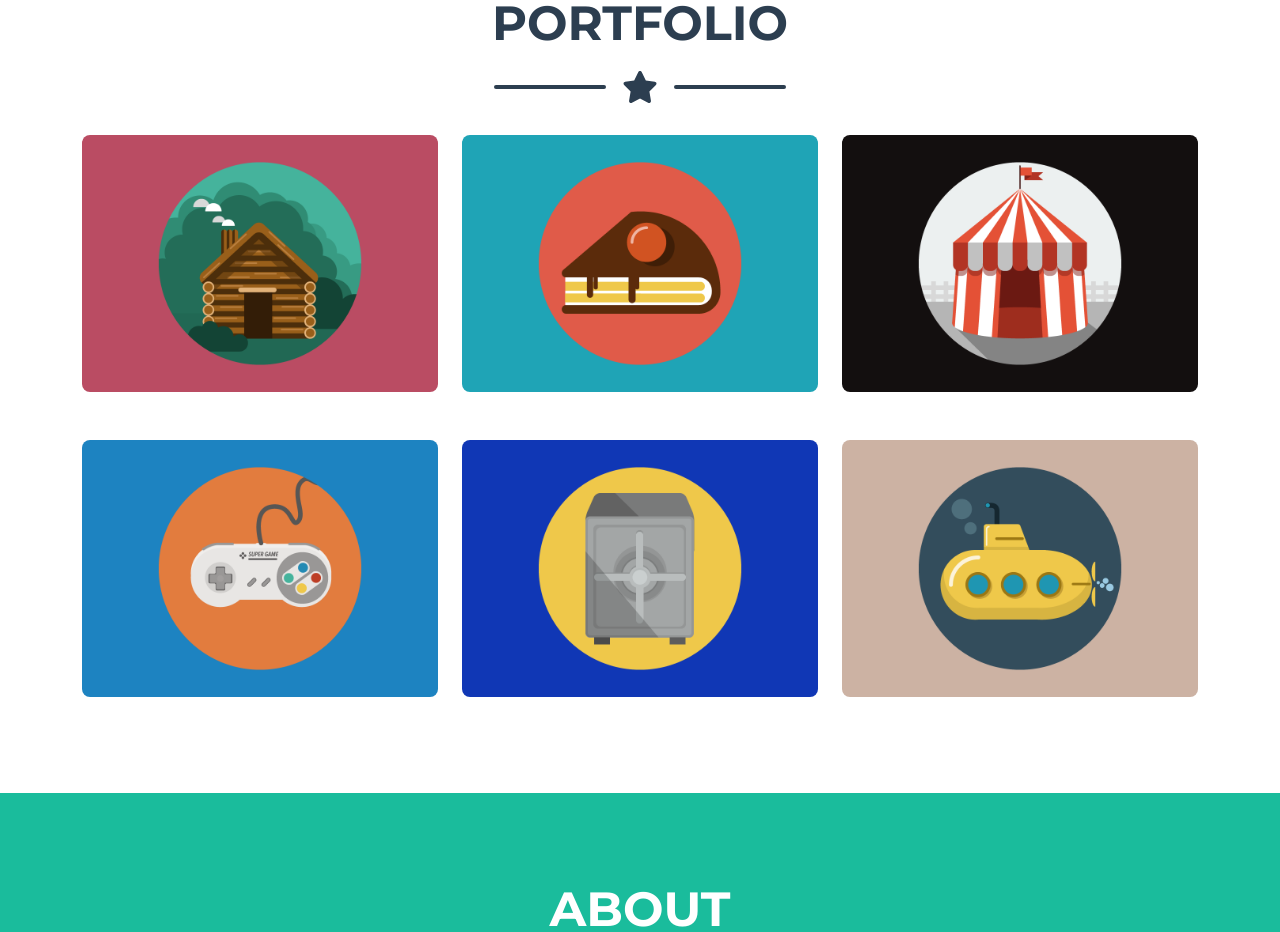
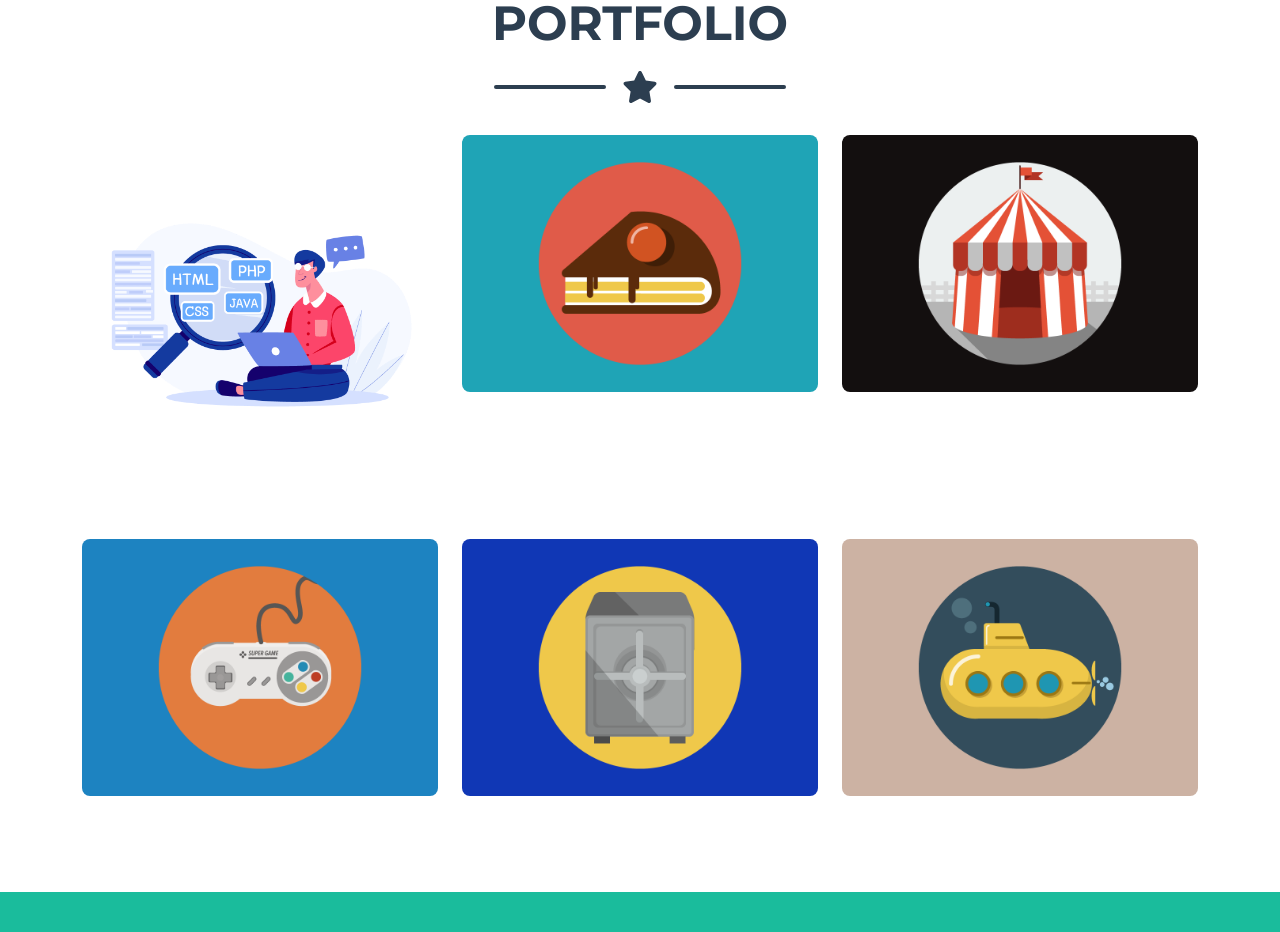
Before and after one commit to geekabhinav007/geek_portfolio, a plain HTML site: page index.html in a window 1280 px wide. Shown: the part 876-1808 px from the top of the page. Drawn offline with nearby package versions, Linux system fonts and the light colour scheme.

Commit message:
Changed a imange

```diff
--- a/index.html
+++ b/index.html
@@ -70,7 +70,7 @@
                             <div class="portfolio-item-caption d-flex align-items-center justify-content-center h-100 w-100">
                                 <div class="portfolio-item-caption-content text-center text-white"><i class="fas fa-plus fa-3x"></i></div>
                             </div>
-                            <img class="img-fluid" src="assets/img/portfolio/cabin.png" alt="..." />
+                            <img class="img-fluid" src="assets/img/portfolio/cabin1.png" alt="..." />
                         </div>
                     </div>
                     <!-- Portfolio Item 2-->
```
Also changed, not shown: assets/img/portfolio/cabin1.png (added).
